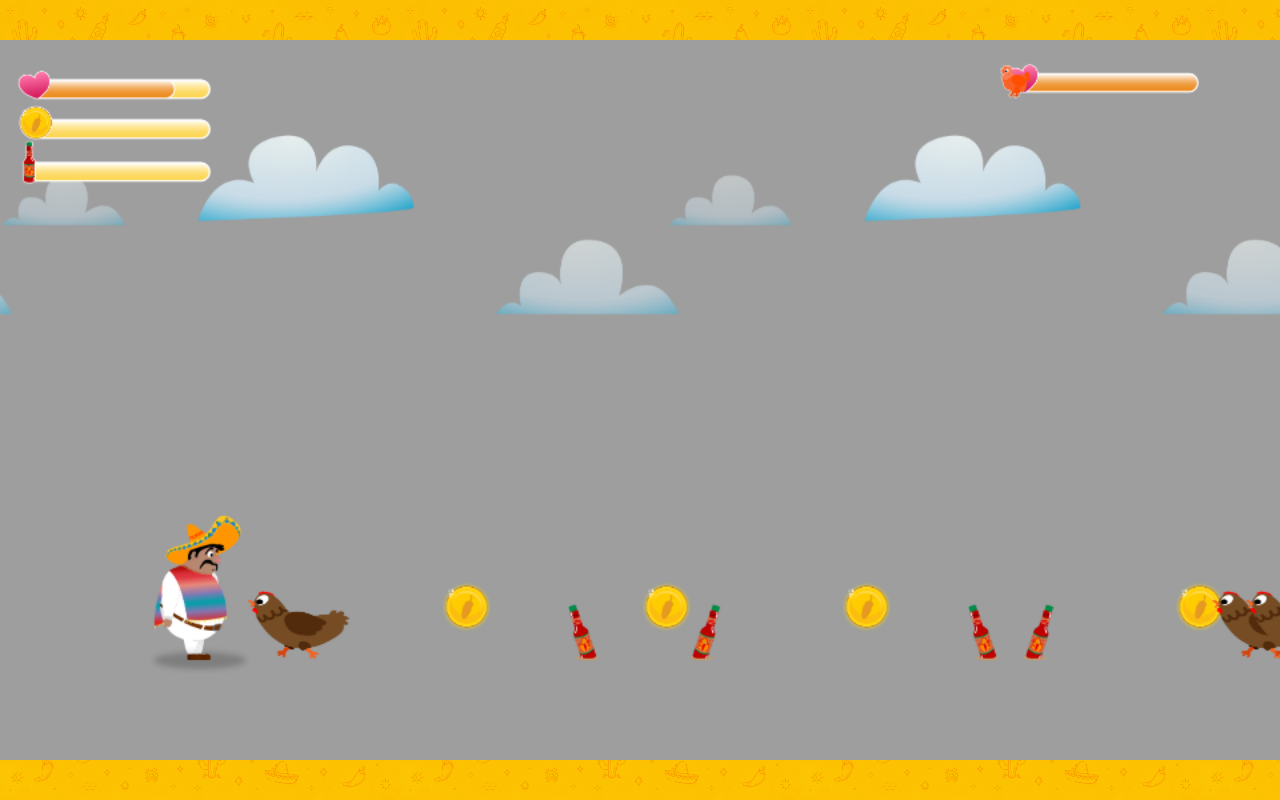
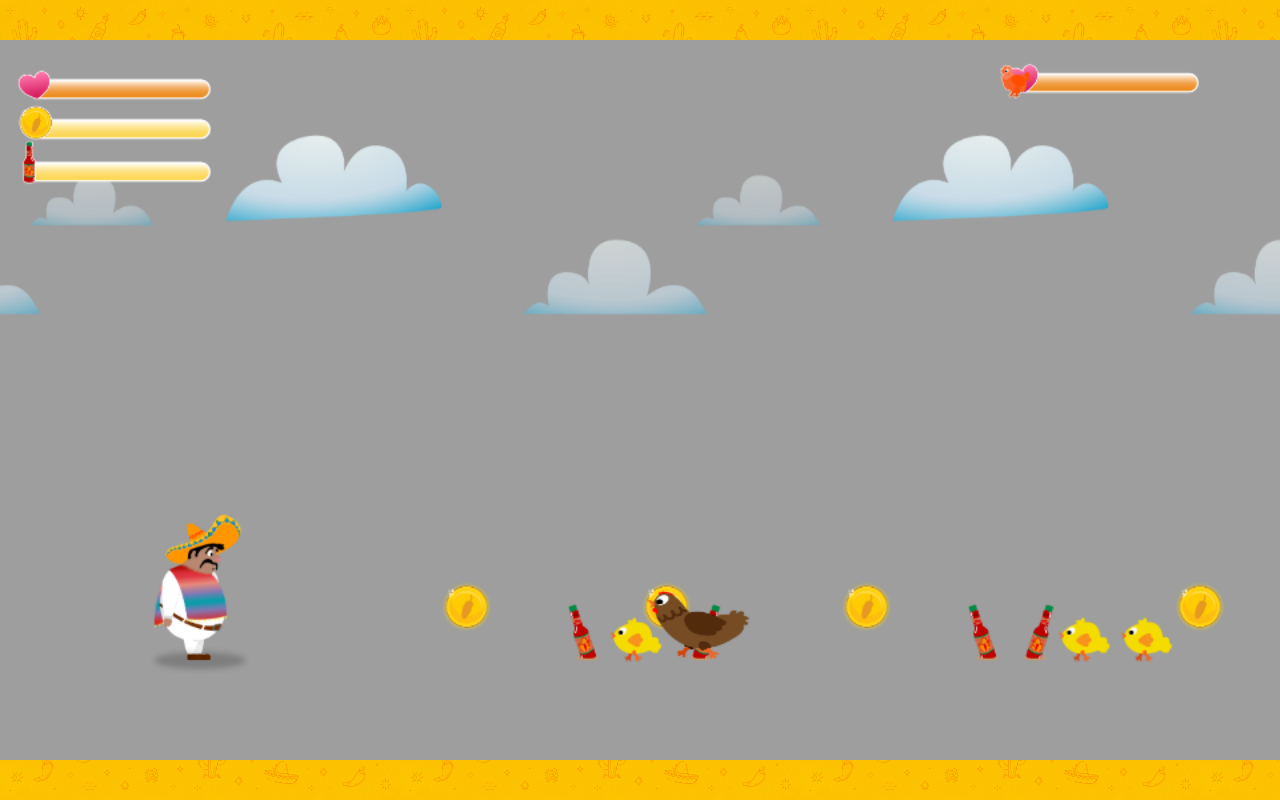
Before and after one commit to vassilia-g/el_pollo_loco, a plain HTML site: page index.html in a window 1280 px wide. Drawn offline with Linux system fonts and the light colour scheme.

Commit message:
Add small chicken enemy class and update level 1 to include small chickens

```diff
--- a/index.html
+++ b/index.html
@@ -15,6 +15,7 @@
     <script src="scripts/classes/moveable-object.class.js"></script>
     <script src="scripts/classes/character.class.js"></script>
     <script src="scripts/classes/chicken.class.js"></script>
+    <script src="scripts/classes/chicken-small.class.js"></script>
     <script src="scripts/classes/cloud.class.js"></script>
     <script src="scripts/classes/background-object.class.js"></script>
     <script src="scripts/classes/status-bar.class.js"></script>
--- /dev/null
+++ b/scripts/classes/chicken-small.class.js
@@ -0,0 +1,64 @@
+/**
+ * Represents a small chicken enemy in the game.
+ * Inherits from the Chicken class and has unique properties and behaviors.
+ */
+class ChickenSmall extends Chicken {
+    width = 50;
+    height = 40;
+    y = 430;
+    IMAGES_WALKING = [
+        "assets/graphics/3_enemies_chicken/chicken_small/1_walk/1_w.png",
+        "assets/graphics/3_enemies_chicken/chicken_small/1_walk/2_w.png",
+        "assets/graphics/3_enemies_chicken/chicken_small/1_walk/3_w.png"
+    ];
+    IMAGES_DEAD = "assets/graphics/3_enemies_chicken/chicken_small/2_dead/dead.png";
+
+    /**
+     * Create the small chicken and preload walk images.
+     */
+    constructor() {
+        super().loadImage("assets/graphics/3_enemies_chicken/chicken_small/1_walk/1_w.png");
+        this.x = 500 + Math.random() * 2700;
+        this.loadImages(this.IMAGES_WALKING);
+        this.animate();
+        this.speed = 0.15 + Math.random() * 0.5;
+    }
+
+    /**
+     * Animate the small chicken by changing the image every 100ms
+     */
+    animate() {
+        this.moveLeft();
+        setInterval(() => {
+            this.updateAnimation();
+        }, 150);
+    }
+
+    /**
+     * Play walking frames only while the small chicken is alive.
+     */
+    updateAnimation() {
+        if (!this.isDead()) {
+            this.playAnimation(this.IMAGES_WALKING);
+        }
+    }
+
+    /**
+     * Make the small chicken die and fade out.
+     */
+    die() {
+        this.health = 0;
+        this.speed = 0;
+        this.loadImage(this.IMAGES_DEAD);
+        this.fadeOut();
+    }
+
+    /**
+     * Fade the dead small chicken out over two seconds.
+     */
+    fadeOut() {
+        const interval = setInterval(() => {
+            this.reduceOpacity(interval);
+        }, 50);
+    }
+}
--- a/scripts/classes/chicken.class.js
+++ b/scripts/classes/chicken.class.js
@@ -17,7 +17,7 @@ class Chicken extends MoveableObject {
      */
     constructor() {
         super().loadImage("assets/graphics/3_enemies_chicken/chicken_normal/1_walk/1_w.png");
-        this.x = 200 + Math.random() * 2700;
+        this.x = 500 + Math.random() * 2700;
         this.loadImages(this.IMAGES_WALKING);
         this.animate();
         this.speed = 0.15 + Math.random() * 0.5;
--- a/scripts/classes/cloud.class.js
+++ b/scripts/classes/cloud.class.js
@@ -20,5 +20,6 @@ class Cloud extends MoveableObject {
      */
     animate() {
         this.moveLeft();
+        this.speed = 0.08;
     }
 }
--- a/scripts/levels/level1.js
+++ b/scripts/levels/level1.js
@@ -9,9 +9,10 @@ const level1 = new Level(
         new Chicken(),
         new Chicken(),
         new Chicken(),
-        new Chicken(),
-        new Chicken(),
-        new Chicken(),
+        new ChickenSmall(),
+        new ChickenSmall(),
+        new ChickenSmall(),
+        new ChickenSmall(),
         new Endboss()
     ],
     [
```
